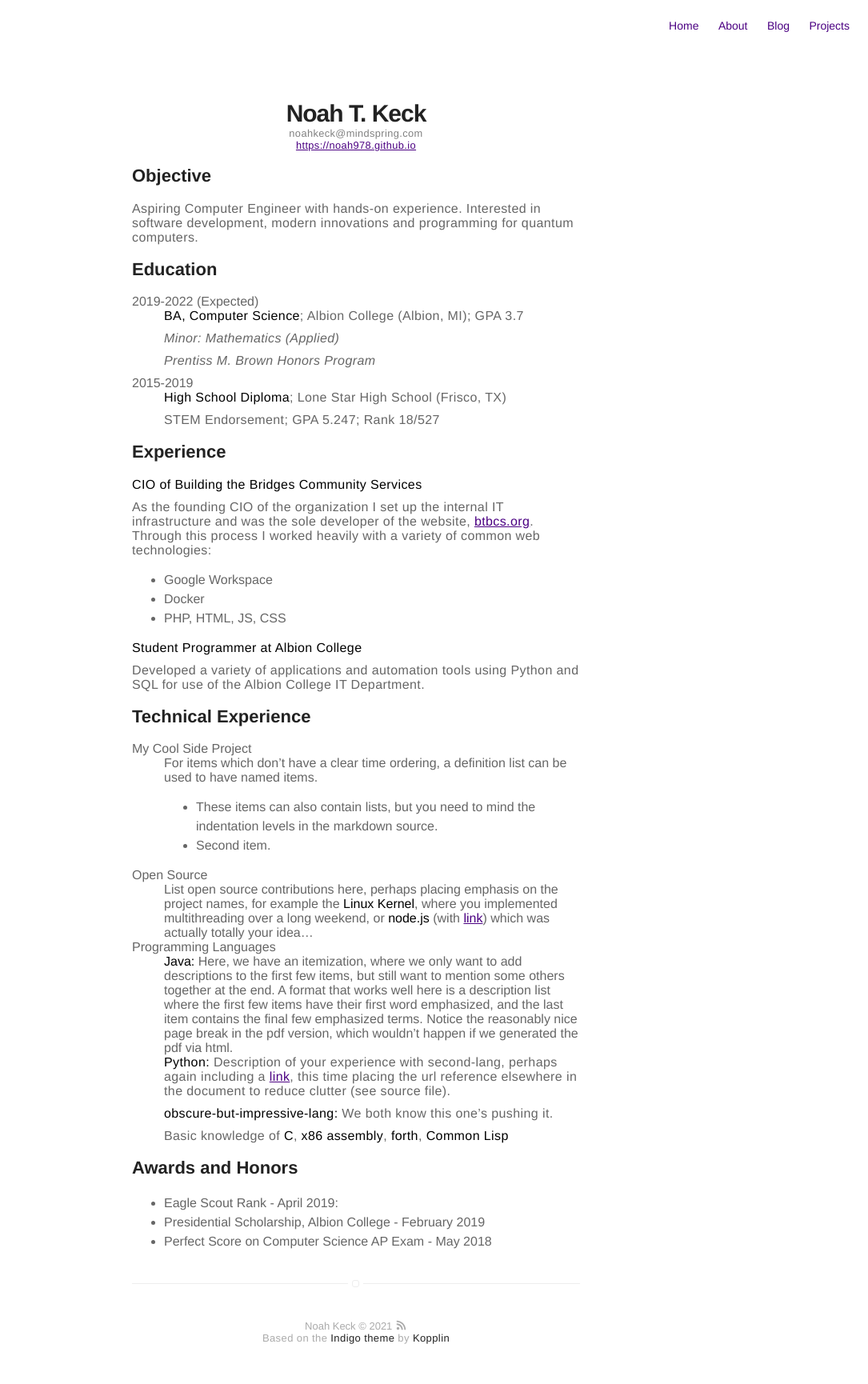
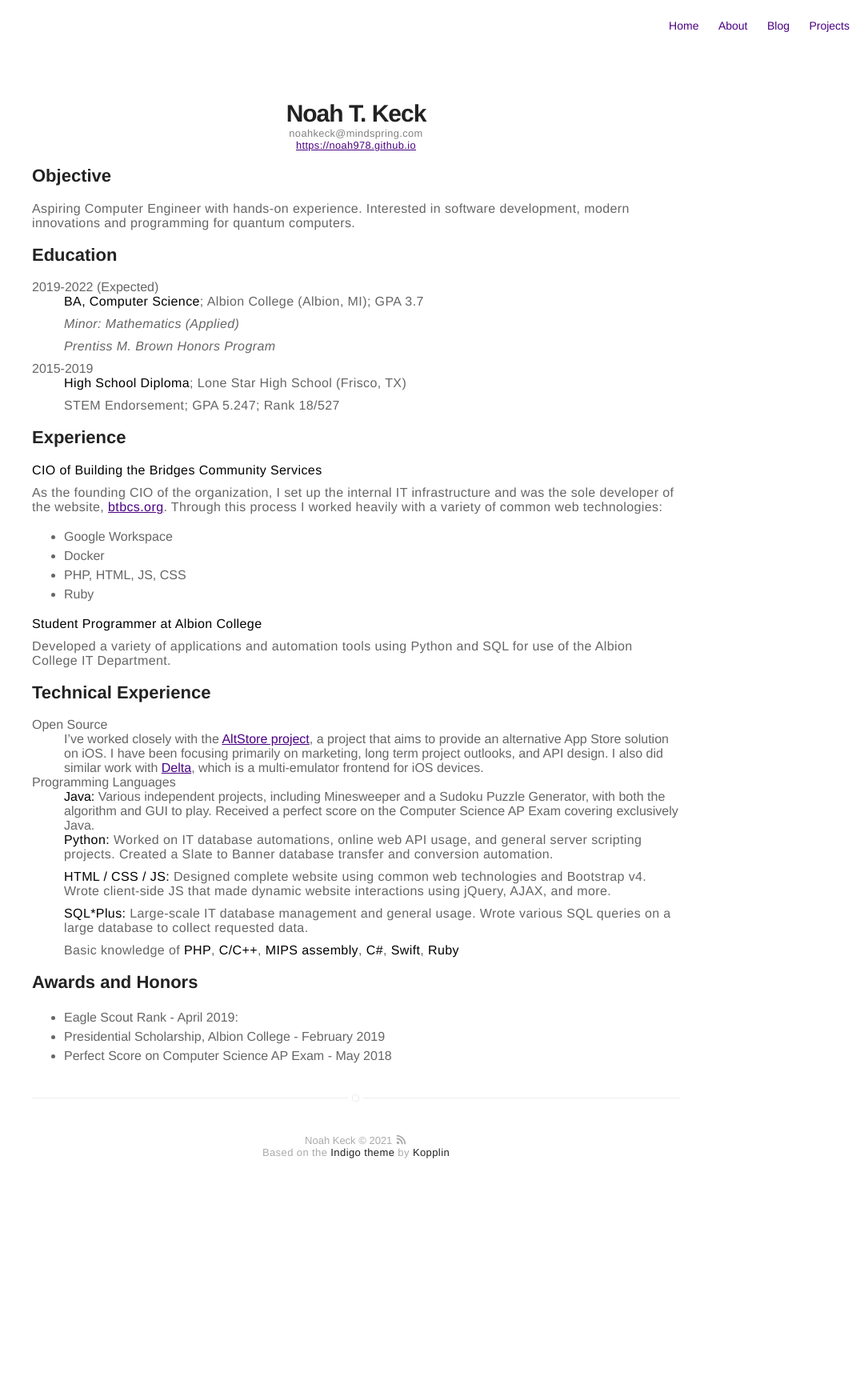
Before and after one commit to noah978/noah978.github.io, a Jekyll site: the page built from resume.md, in a window 1280 px wide. Shown: the whole page at 80% size, without its empty margins (195-1280 px from the left). Built offline with Jekyll 4.4.1, drawn with Linux system fonts in a browser that asks for light colours; after the commit the page ends 1498 px from its top, so only the background shows below that.

Commit message:
Update Resume

```diff
--- a/_config.yml
+++ b/_config.yml
@@ -12,7 +12,7 @@ picture: assets/images/noah_keck_silhouette.jpeg
 
 # If you want to include your resume, set to true
 # and specify source (external or local).
-resume: false
+resume: true
 resume-external: false
 resume-url: resume
 
@@ -67,7 +67,7 @@ authors:
 # do you want a larger site? change the option below
 # options: [normal, large] | default: normal
 # normal = 560px / large = 810px
-width: normal
+width: large
 
 # if you don't need pagination, comment the *paginate* configs below
 # paginate: 5
--- a/resume.md
+++ b/resume.md
@@ -42,11 +42,12 @@ Aspiring Computer Engineer with hands-on experience. Interested in software deve
 
 **CIO of Building the Bridges Community Services**
 
-As the founding CIO of the organization I set up the internal IT infrastructure and was the sole developer of the website, [btbcs.org](https://btbcs.org). Through this process I worked heavily with a variety of common web technologies:
+As the founding CIO of the organization, I set up the internal IT infrastructure and was the sole developer of the website, [btbcs.org](https://btbcs.org). Through this process I worked heavily with a variety of common web technologies:
 
 * Google Workspace
 * Docker
 * PHP, HTML, JS, CSS
+* Ruby
 
 **Student Programmer at Albion College**
 
@@ -54,41 +55,31 @@ Developed a variety of applications and automation tools using Python and SQL fo
 
 ## Technical Experience
 
-My Cool Side Project
+<!--My Cool Side Project
 :   For items which don't have a clear time ordering, a definition
     list can be used to have named items.
 
     * These items can also contain lists, but you need to mind the
       indentation levels in the markdown source.
     * Second item.
+-->
 
 Open Source
-:   List open source contributions here, perhaps placing emphasis on
-    the project names, for example the **Linux Kernel**, where you
-    implemented multithreading over a long weekend, or **node.js**
-    (with [link](http://nodejs.org)) which was actually totally
-    your idea...
+:   I've worked closely with the [AltStore project], a project that aims to provide an alternative App Store solution on iOS. I have been focusing primarily on marketing, long term project outlooks, and API design. I also did similar work with [Delta], which is a multi-emulator frontend for iOS devices.
 
 Programming Languages
-:   **Java:** Here, we have an itemization, where we only want
-    to add descriptions to the first few items, but still want to
-    mention some others together at the end. A format that works well
-    here is a description list where the first few items have their
-    first word emphasized, and the last item contains the final few
-    emphasized terms. Notice the reasonably nice page break in the pdf
-    version, which wouldn't happen if we generated the pdf via html.
+:   **Java:** Various independent projects, including Minesweeper and a Sudoku Puzzle Generator, with both the algorithm and GUI to play. Received a perfect score on the Computer Science AP Exam covering exclusively Java.
 
-:   **Python:** Description of your experience with second-lang,
-    perhaps again including a [link] [ref], this time placing the url
-    reference elsewhere in the document to reduce clutter (see source
-    file).
+:   **Python:** Worked on IT database automations, online web API usage, and general server scripting projects. Created a Slate to Banner database transfer and conversion automation.
 
-:   **obscure-but-impressive-lang:** We both know this one's pushing
-    it.
+:   **HTML / CSS / JS:** Designed complete website using common web technologies and Bootstrap v4. Wrote client-side JS that made dynamic website interactions using jQuery, AJAX, and more.
 
-:   Basic knowledge of **C**, **x86 assembly**, **forth**, **Common Lisp**
+:   **SQL*Plus:** Large-scale IT database management and general usage. Wrote various SQL queries on a large database to collect requested data.
 
-[ref]: https://github.com/githubuser/superlongprojectname
+:   Basic knowledge of **PHP**, **C/C++**, **MIPS assembly**, **C#**, **Swift**, **Ruby**
+
+[AltStore project]: https://github.com/rileytestut/AltStore "AltStore"
+[Delta]: https://github.com/rileytestut/Delta "Delta"
 
 ## Awards and Honors
 
```
